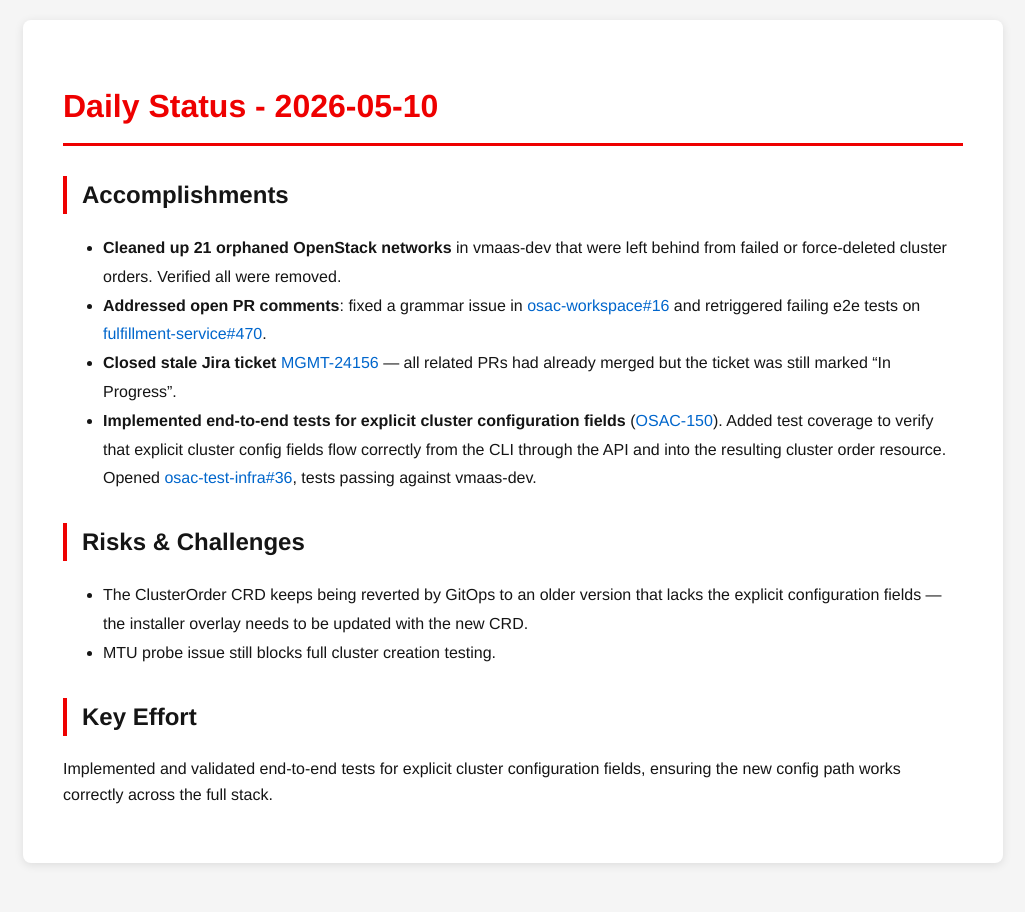
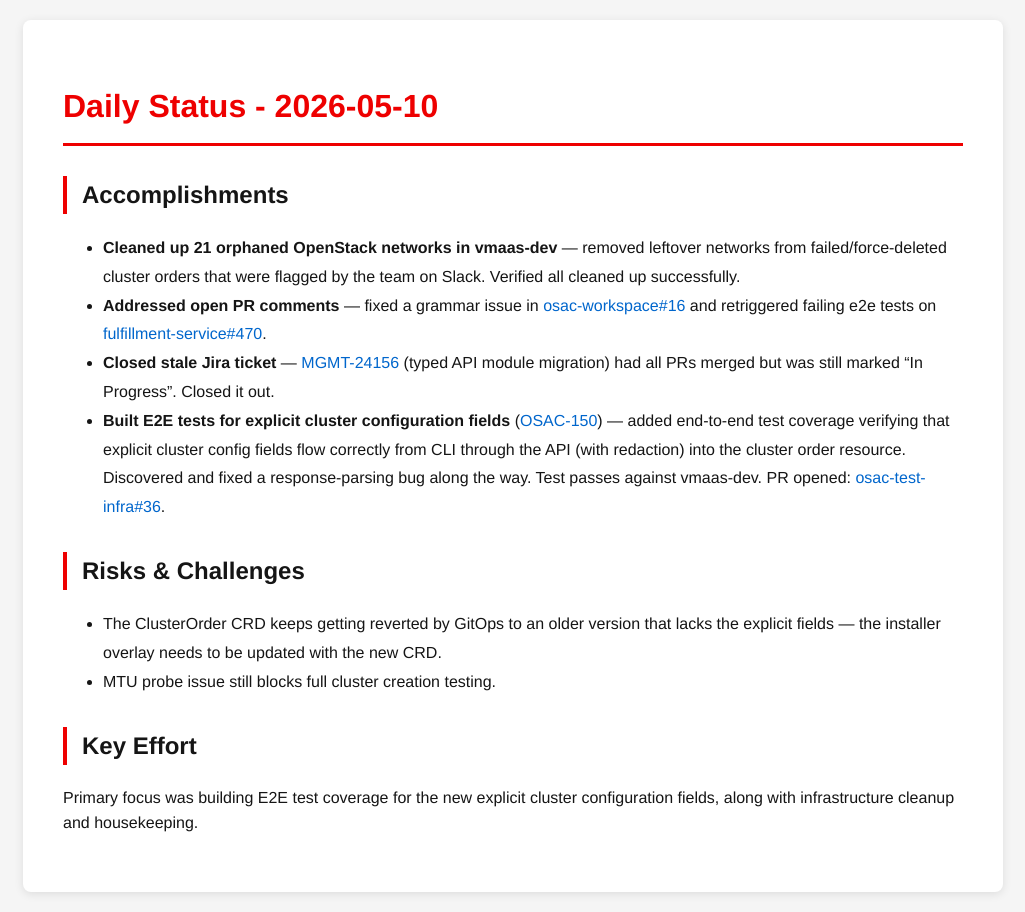
Before and after one commit to tzvatot/daily-status, a Jekyll site: the page built from 2026-05-10.md, in a window 1280 px wide. Shown: the whole page, without its empty margins (127-1152 px from the left). Built offline with Jekyll 4.4.1, drawn with Linux system fonts in a browser that asks for light colours.

Commit message:
Daily status update - 2026-05-10

```diff
--- a/2026-05-10.md
+++ b/2026-05-10.md
@@ -7,14 +7,14 @@ date: 2026-05-10
 # Daily Status - 2026-05-10
 
 ## Accomplishments
-- **Cleaned up 21 orphaned OpenStack networks** in vmaas-dev that were left behind from failed or force-deleted cluster orders. Verified all were removed.
-- **Addressed open PR comments**: fixed a grammar issue in [osac-workspace#16](https://github.com/osac-project/osac-workspace/pull/16) and retriggered failing e2e tests on [fulfillment-service#470](https://github.com/osac-project/fulfillment-service/pull/470).
-- **Closed stale Jira ticket** [MGMT-24156](https://issues.redhat.com/browse/MGMT-24156) — all related PRs had already merged but the ticket was still marked "In Progress".
-- **Implemented end-to-end tests for explicit cluster configuration fields** ([OSAC-150](https://redhat.atlassian.net/browse/OSAC-150)). Added test coverage to verify that explicit cluster config fields flow correctly from the CLI through the API and into the resulting cluster order resource. Opened [osac-test-infra#36](https://github.com/osac-project/osac-test-infra/pull/36), tests passing against vmaas-dev.
+- **Cleaned up 21 orphaned OpenStack networks in vmaas-dev** — removed leftover networks from failed/force-deleted cluster orders that were flagged by the team on Slack. Verified all cleaned up successfully.
+- **Addressed open PR comments** — fixed a grammar issue in [osac-workspace#16](https://github.com/osac-project/osac-workspace/pull/16) and retriggered failing e2e tests on [fulfillment-service#470](https://github.com/osac-project/fulfillment-service/pull/470).
+- **Closed stale Jira ticket** — [MGMT-24156](https://issues.redhat.com/browse/MGMT-24156) (typed API module migration) had all PRs merged but was still marked "In Progress". Closed it out.
+- **Built E2E tests for explicit cluster configuration fields** ([OSAC-150](https://redhat.atlassian.net/browse/OSAC-150)) — added end-to-end test coverage verifying that explicit cluster config fields flow correctly from CLI through the API (with redaction) into the cluster order resource. Discovered and fixed a response-parsing bug along the way. Test passes against vmaas-dev. PR opened: [osac-test-infra#36](https://github.com/osac-project/osac-test-infra/pull/36).
 
 ## Risks & Challenges
-- The ClusterOrder CRD keeps being reverted by GitOps to an older version that lacks the explicit configuration fields — the installer overlay needs to be updated with the new CRD.
+- The ClusterOrder CRD keeps getting reverted by GitOps to an older version that lacks the explicit fields — the installer overlay needs to be updated with the new CRD.
 - MTU probe issue still blocks full cluster creation testing.
 
 ## Key Effort
-Implemented and validated end-to-end tests for explicit cluster configuration fields, ensuring the new config path works correctly across the full stack.
+Primary focus was building E2E test coverage for the new explicit cluster configuration fields, along with infrastructure cleanup and housekeeping.
```
